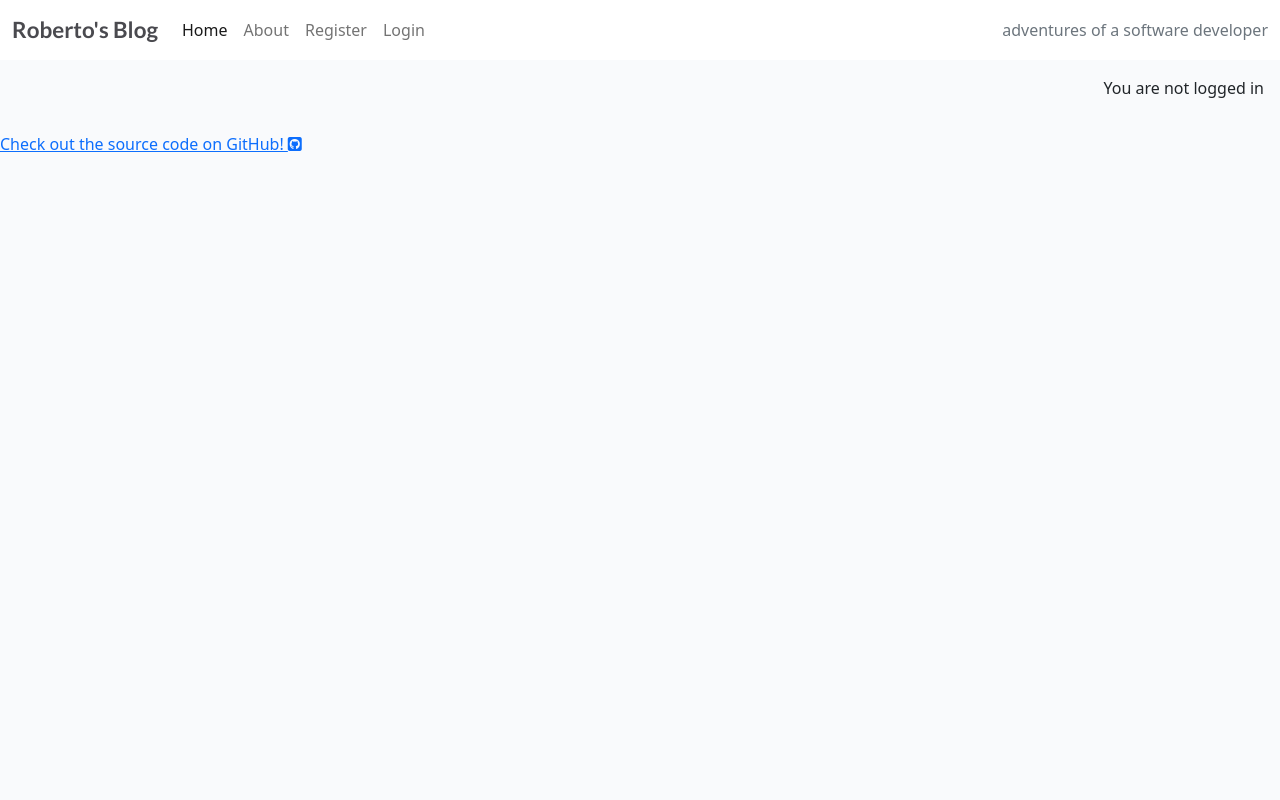
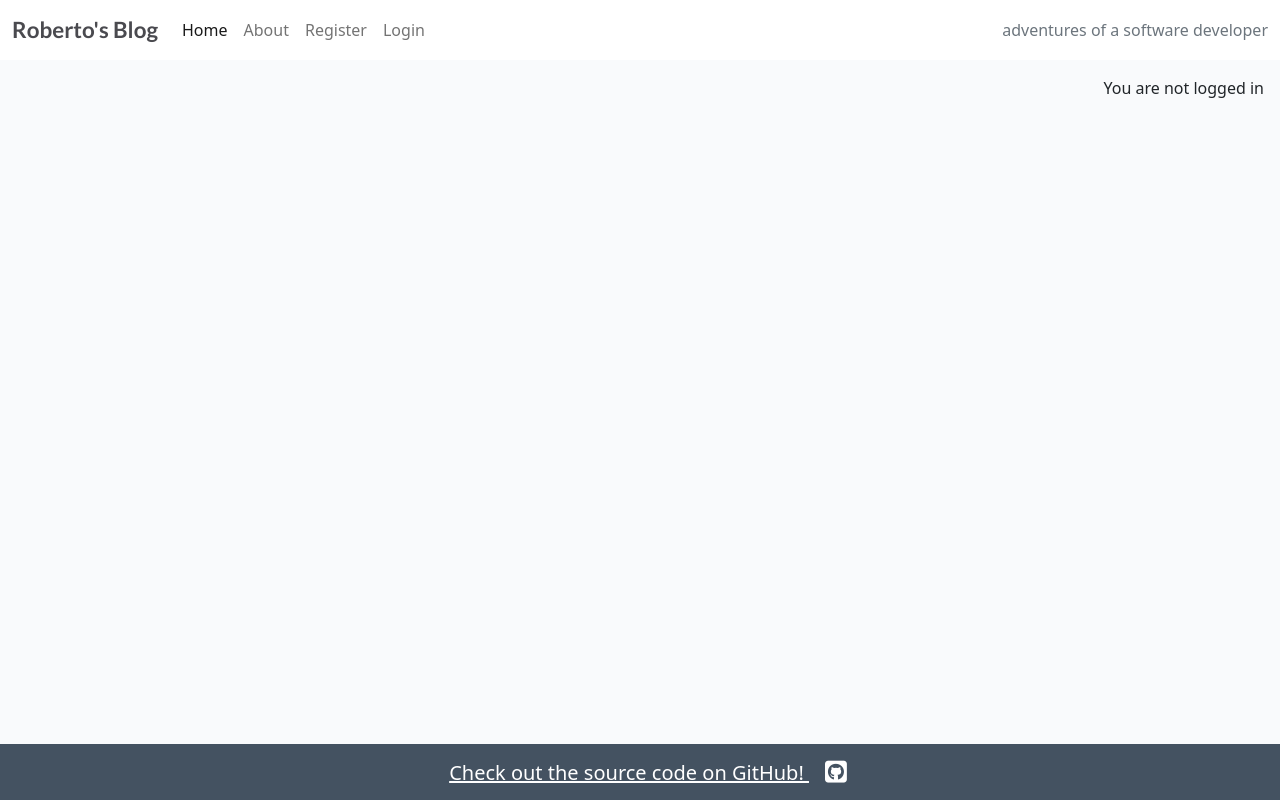
Before and after one commit to 85rhrl/PP4, a Django app: page / in a window 1280 px wide. Run offline with Django 4.2, Linux system fonts and the light colour scheme; data that the repository does not hold is empty; some libraries are stand-ins or nearby versions.

Commit message:
update footer style

```diff
--- a/templates/base.html
+++ b/templates/base.html
@@ -103,23 +103,9 @@
     </main>
 
     <!-- Footer -->
-    <!-- <footer class="footer mt-auto py-3 dark-bg">
-        <p class="m-0 text-center text-white">
-            {% block copyright %}
-            Made by Code Instituters
-            {% endblock copyright %}
-        </p>
-        <p class="m-0 text-center text-white">Follow us: <i class="fab fa-facebook-square ms-3"></i>
-            <i class="fab fa-twitter-square ms-3"></i>
-            <i class="fab fa-instagram-square ms-3"></i>
-            <i class="fab fa-youtube-square ms-3"></i>
-        </p>
-    </footer> -->
-
-    <footer>
-        <p><a href="https://github.com/85rhrl/PP4" target="_blank" rel="noopener"
-                aria-label="Check out the source code on GitHub link (opens in a new tab)">Check out the source code on
-                GitHub! <i class="fa-brands fa-square-github"></i></a></p>
+    <footer class="footer mt-auto py-3 dark-bg">
+        <p class="m-0 text-center text-white"><a class= "fa-lg ms-3 text-white" href="https://github.com/85rhrl/PP4" target="_blank" rel="noopener"
+            aria-label="Check out the source code on GitHub link (opens in a new tab)">Check out the source code on GitHub! <i class="fa-brands fa-square-github fa-lg ms-3 text-white"></i></a></p>
     </footer>
 
     <!-- Font Awesome script -->
```
